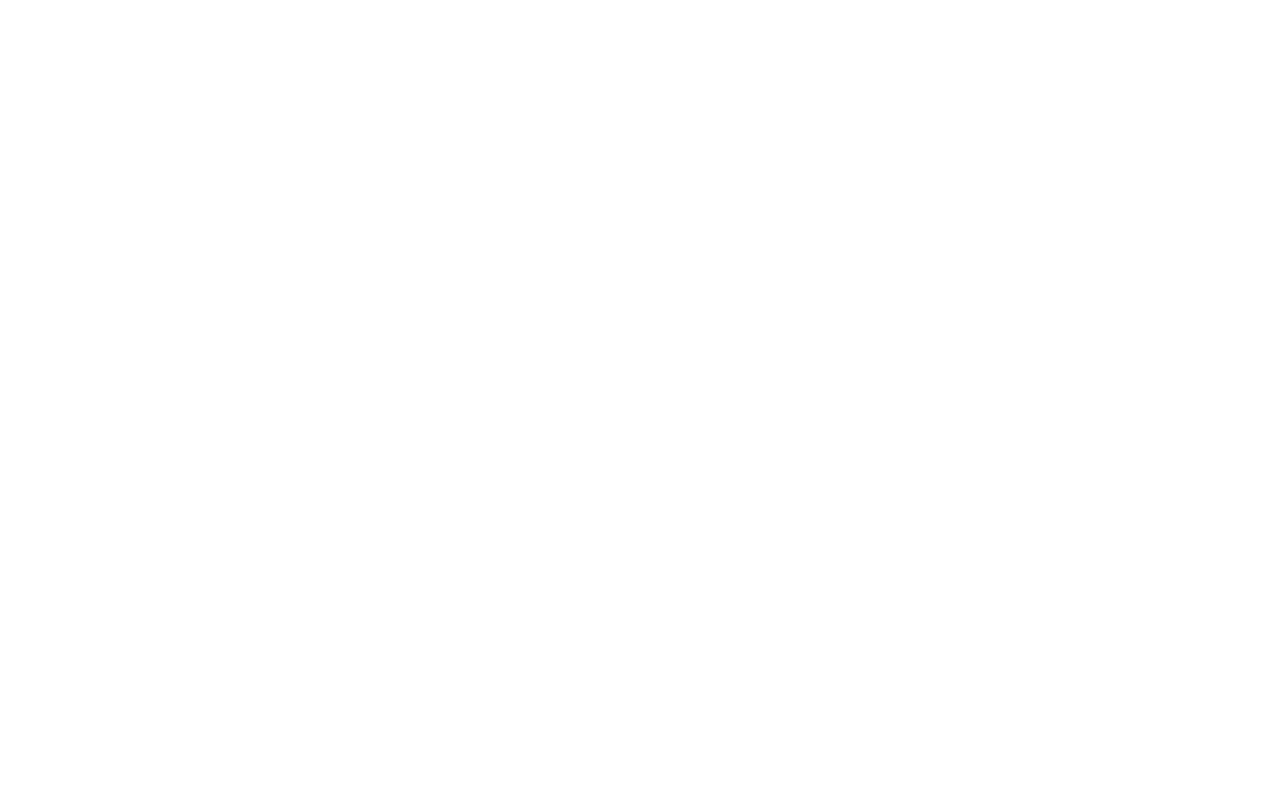
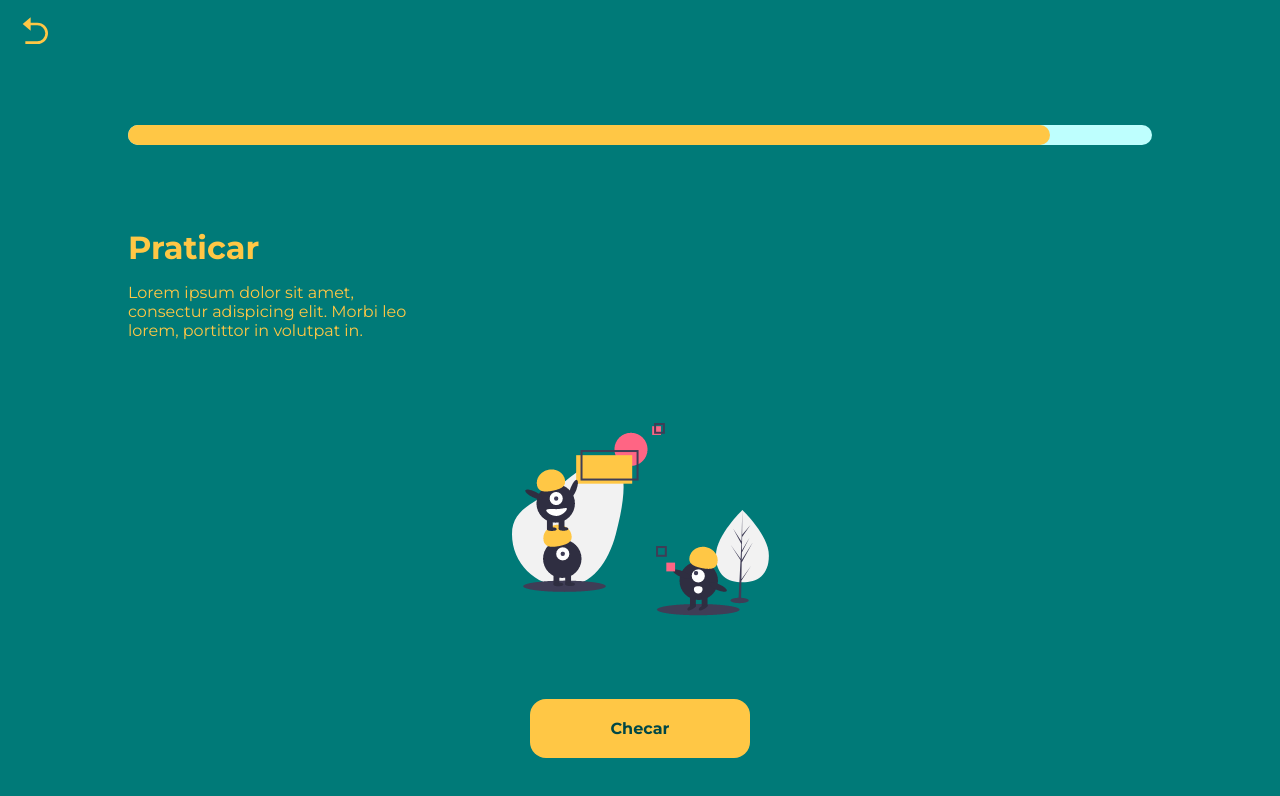
Before and after one commit to GustavoGaldino/FinAumente, a React (Create React App) app in the folder app/: page /trade-practice in a window 1280 px wide. Shown: the top 796 px of the page. Built offline with nearby package versions, Linux system fonts and the light colour scheme; the HTML template or start-up script is replaced by a standard one.

Commit message:
Added first version of trade practice page

```diff
--- a/app/src/Pages/Congratulations/Congratulations.css
+++ b/app/src/Pages/Congratulations/Congratulations.css
@@ -42,6 +42,11 @@
     font-weight: bold;
 }
 
+.congrats-img {
+    width: 55%;
+    max-width: 20rem;
+}
+
 .chapter-finished{
     width: 80vw;
     height: 6rem;
--- a/app/src/Pages/TradePractice/TradePractice.css
+++ b/app/src/Pages/TradePractice/TradePractice.css
@@ -0,0 +1,41 @@
+.trade-practice-container {
+    width: 100vw;
+    height: 100vh;
+    display: flex;
+    flex-direction: column;
+    justify-content: space-around;
+    align-items: center;
+    background-color: var(--blue-darker);
+}
+
+.progress-bar-inner-3 {
+    height: 1.25rem;
+    width: 90%;
+    border-radius: 1rem;
+    background-color: var(--yellow-font);
+}
+
+.practice-title-div {
+    text-align: left;
+    width: 80vw;
+    color: var(--yellow-font);
+    margin-bottom: 1rem;
+}
+
+.practice-title-div h1{
+    font-size: 2rem;
+}
+
+.practice-second-text {
+    width: 80vw;
+    text-align: left;
+    color: var(--yellow-font);
+}
+
+.practice-btn{
+    padding: 1.25rem 5rem;
+    background-color: var(--yellow-font);
+    color: var(--aqua-text);
+    border-radius: 1rem;
+    font-weight: bold;
+}
--- a/app/src/Pages/TradePractice/TradePractice.js
+++ b/app/src/Pages/TradePractice/TradePractice.js
@@ -1,8 +1,55 @@
 import './TradePractice.css'
+
+import { Link } from 'react-router-dom';
+
+import { RiArrowGoBackFill } from 'react-icons/ri';
+
+import tradePracticeSrc from '../../assets/images/trade-practice.png'
 
 const TradePractice = () => {
     return (
-        <></>
+        <div className="trade-practice-container">
+
+            <Link to="/trade-example">
+                <RiArrowGoBackFill
+                    size="2rem"
+                    style={{
+                        position: "absolute",
+                        left: "1.25rem",
+                        top : "1rem",
+                        fontWeight: "bold",
+                        cursor: "pointer",
+                        color: "FFC745"
+                    }}
+                />
+            </Link>
+
+            <div className="progress-bar-outer">
+                <div className="progress-bar-inner-3"></div>
+            </div>
+
+            <div className="practice-texts">
+                <div className="practice-title-div">
+                    <h1>Praticar</h1>
+                </div>
+                <div className="practice-second-text">
+                    <span>
+                        Lorem ipsum dolor sit amet, <br />
+                        consectur adispicing elit. Morbi leo <br />
+                        lorem, portittor in volutpat in.
+                    </span>
+                </div>
+            </div>
+
+            <img src={tradePracticeSrc} />
+
+            <button className="practice-btn">
+                <Link to="/congratulations">
+                    Checar
+                </Link>
+            </button>
+
+        </div>
     );
 }
 
```
Also changed, not shown: app/src/assets/images/trade-practice.png (renamed from app/src/assets/images/undraw_elements_cipa.png).
